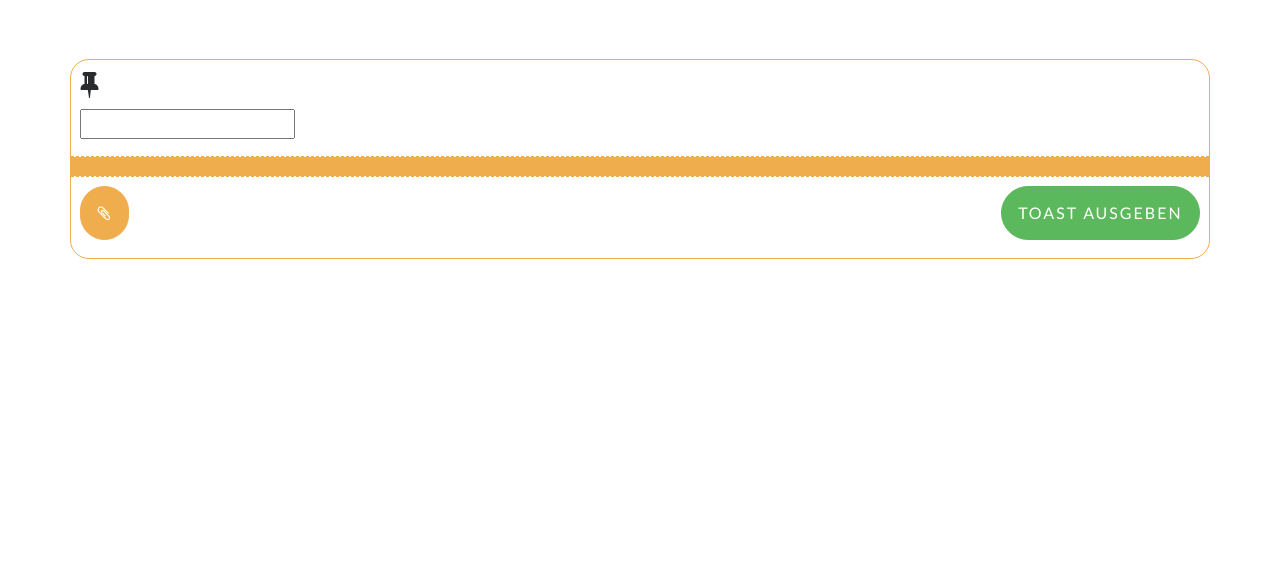
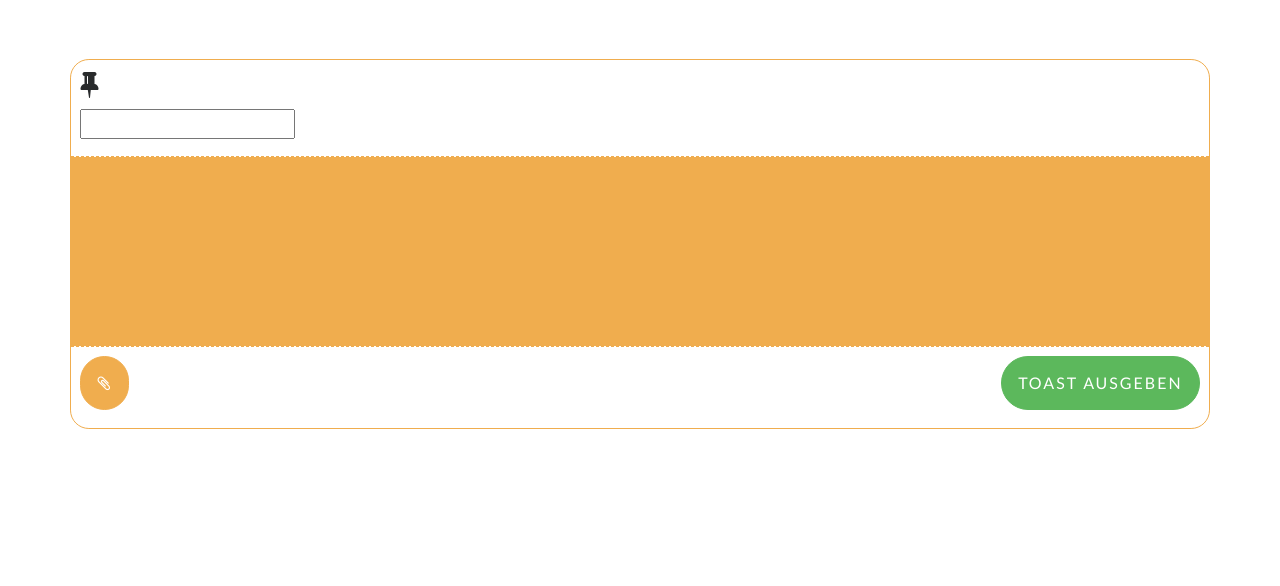
Before and after one commit to studieren-ohne-grenzen/schlemmenohnegrenzen, a Django app: template frontend/templates/frontend/couch/add.html in a window 1280 px wide. Shown: the part 54-640 px from the top of the page. Run offline with Django 3.2, Linux system fonts and the light colour scheme; the template is opened without the code that fills it, so the values that code supplies are empty, except form fields; tables that the repository leaves empty hold one stand-in row (values such as "Sample post"); form fields are guessed from the names that the template uses; some libraries are stand-ins or nearby versions; some web fonts are replaced.

Commit message:
Couch: add max and min size for post images

```diff
--- a/frontend/static/frontend/css/couch.css
+++ b/frontend/static/frontend/css/couch.css
@@ -209,6 +209,13 @@ h3 > i {
   background: #f0ad4e;
 }
 
+.post .panel-body {
+  min-height: 5cm;
+}
+.post .panel-body img {
+  max-height: 8cm;
+}
+
 .post .panel-body,
 .post .panel-heading,
 .post .panel-footer {
```
